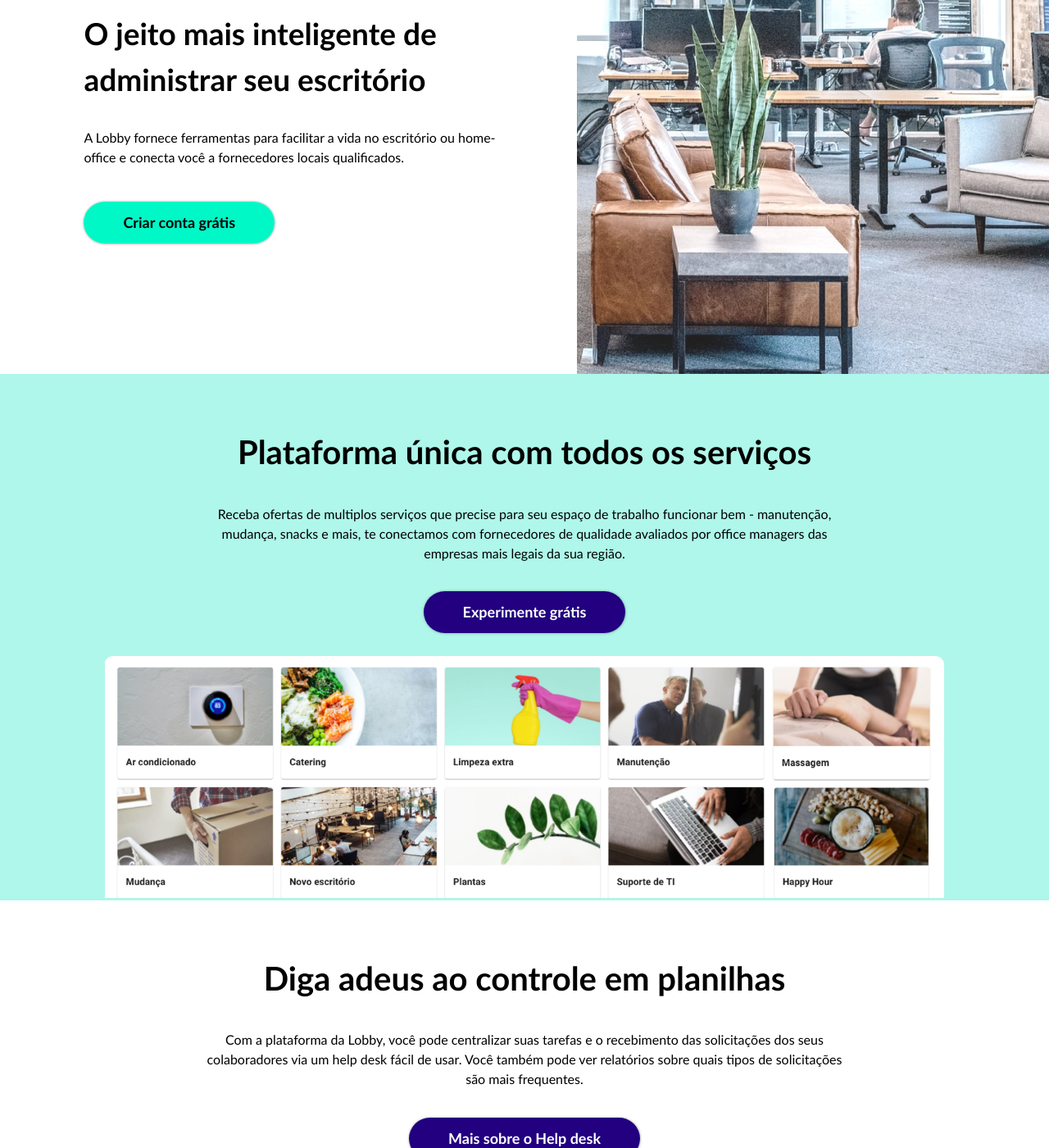
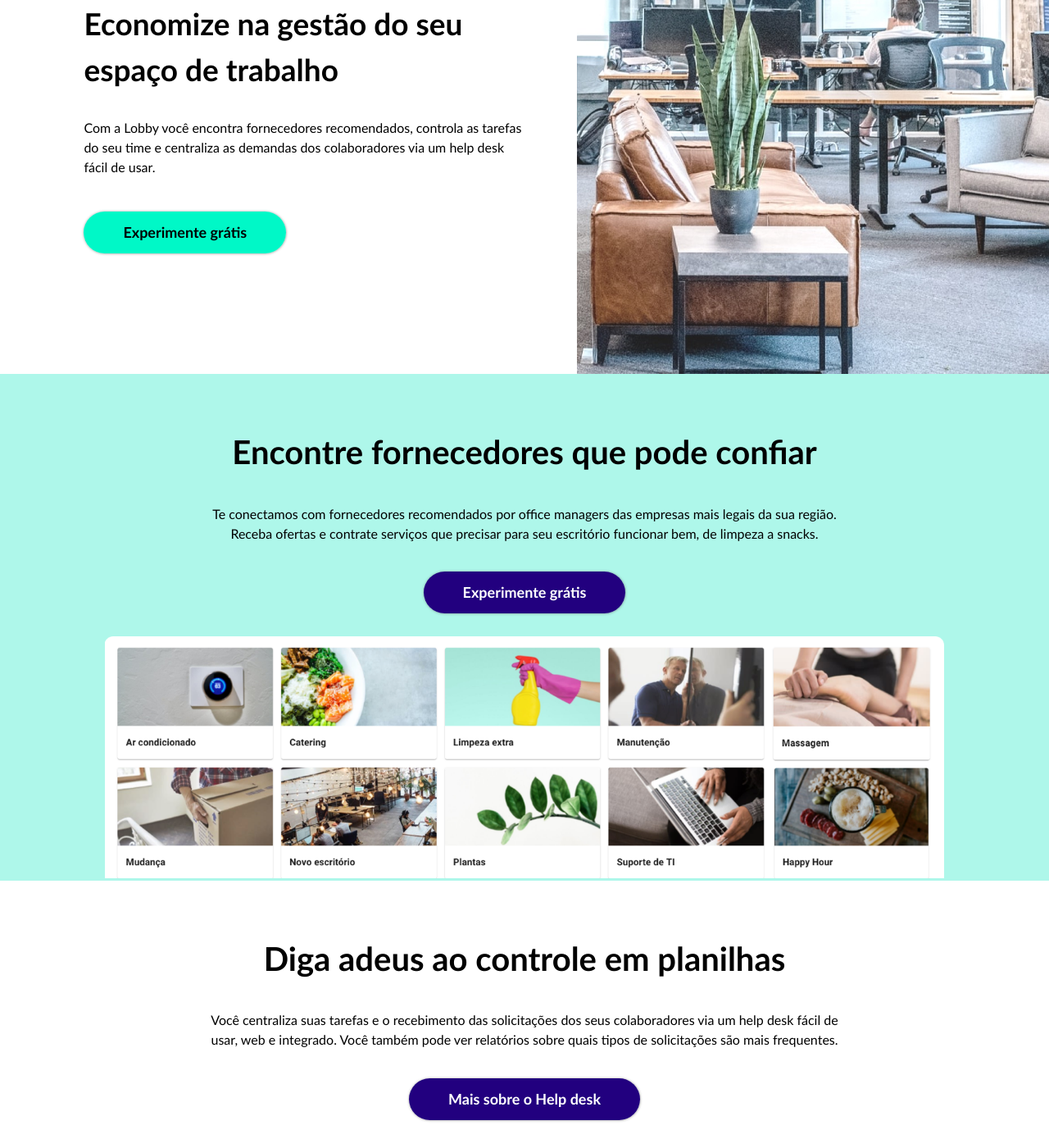
Before and after one commit to lobby-tech/lobby.tech, a Jekyll site: the page built from index.html, in a window 1280 px wide and 1400 px high, scrolled down 250 px. Shown: the whole window at 82% size. Built offline with Jekyll 4.4.1, drawn with Linux system fonts in a browser that asks for light colours; some of the changed text lies outside the part shown.

Commit message:
Updated text

```diff
--- a/_layouts/home.html
+++ b/_layouts/home.html
@@ -59,7 +59,7 @@
         <h2>Junte-se à comunidade Workplace Leaders</h2>
         <p>
           Faça parte da principal comunidade de líderes do workplace do
-          Brasil. Conecte-se com o que há de melhor na gestão do ambiente de
+          Brasil. Troque experiências com outros profissionais e conecte-se com o que há de melhor na gestão do ambiente de
           trabalho.
         </p>
         <a
--- a/index.html
+++ b/index.html
@@ -1,22 +1,23 @@
 ---
-title: Lobby - Tornamos fácil administrar seu escritório
+title: Lobby - Economize na gestão do seu espaço de trabalho
 description: Plataforma única com todos serviços para facilitar a vida no espaço de trabalho
 layout: home
 ---
 <main>
   <section class="billboard">
     <div class="billboard__content">
-      <h1 class="billboard_title">O jeito mais inteligente de administrar seu escritório</h1>
+      <h1 class="billboard_title">Economize na gestão do seu espaço de trabalho</h1>
       <p>
-        A Lobby fornece ferramentas para facilitar a vida no escritório ou home-office
-        e conecta você a fornecedores locais qualificados.
+        Com a Lobby você encontra fornecedores recomendados,
+        controla as tarefas do seu time e centraliza as demandas dos
+        colaboradores via um help desk fácil de usar.
       </p>
       <a
         rel="noopener"
         href="/form"
         class="button--green"
       >
-        Criar conta grátis
+        Experimente grátis
       </a>
     </div>
     <img
@@ -27,11 +28,10 @@ layout: home
   </section>
 
   <section class="section__feature--mid green">
-    <h2>Plataforma única com todos os serviços</h2>
+    <h2>Encontre fornecedores que pode confiar</h2>
     <p class="p--mid">
-      Receba ofertas de multiplos serviços que precise para seu espaço de trabalho funcionar bem
-      - manutenção, mudança, snacks e mais, te conectamos com fornecedores de qualidade
-      avaliados por office managers das empresas mais legais da sua região.
+      Te conectamos com fornecedores recomendados por office managers das empresas mais legais da sua região.
+      Receba ofertas e contrate serviços que precisar para seu escritório funcionar bem, de limpeza a snacks.
       <br>
       <br>
       <br>
@@ -54,8 +54,8 @@ layout: home
   <section class="section__feature--mid">
     <h2>Diga adeus ao controle em planilhas</h2>
     <p class="p--mid">
-      Com a plataforma da Lobby, você pode centralizar suas tarefas e o recebimento
-      das solicitações dos seus colaboradores via um help desk fácil de usar.
+      Você centraliza suas tarefas e o recebimento
+      das solicitações dos seus colaboradores via um help desk fácil de usar, web e integrado.
       Você também pode ver relatórios sobre quais tipos de solicitações são mais frequentes.
       <br>
       <br>
```
